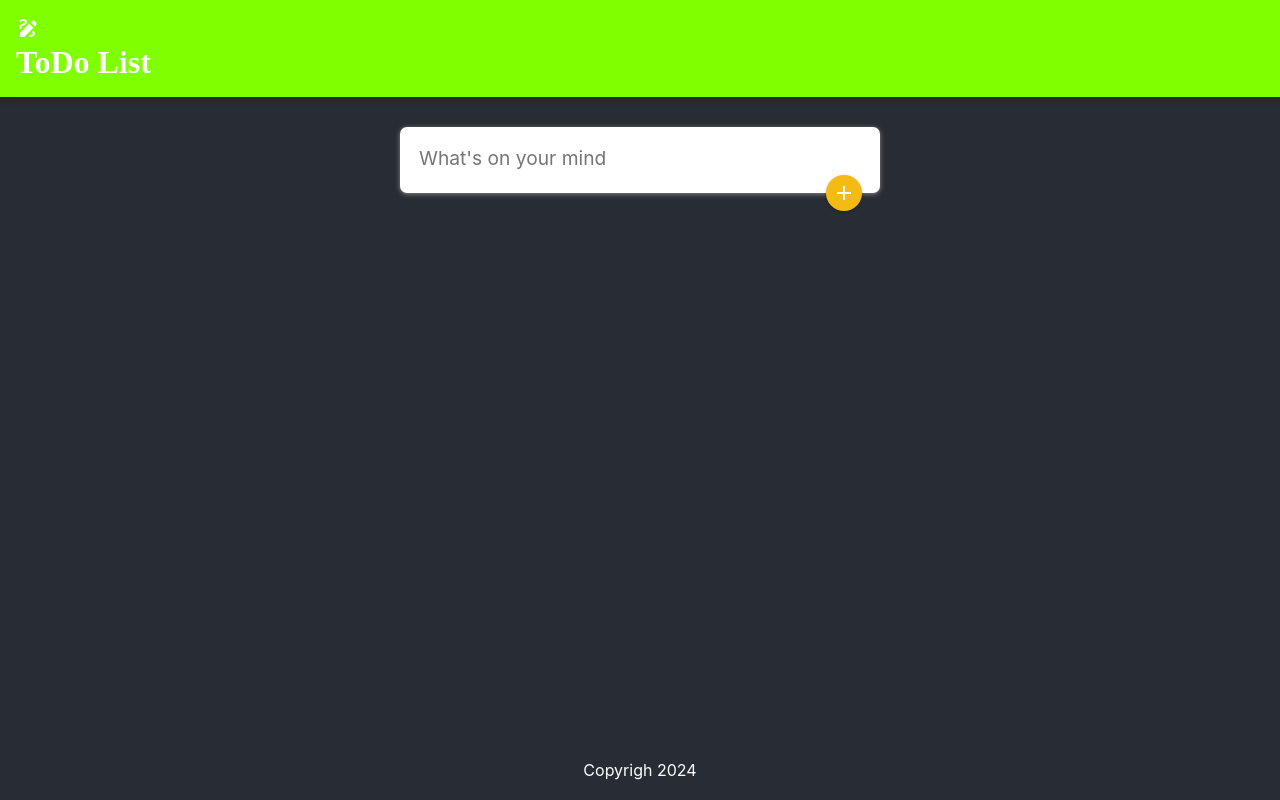
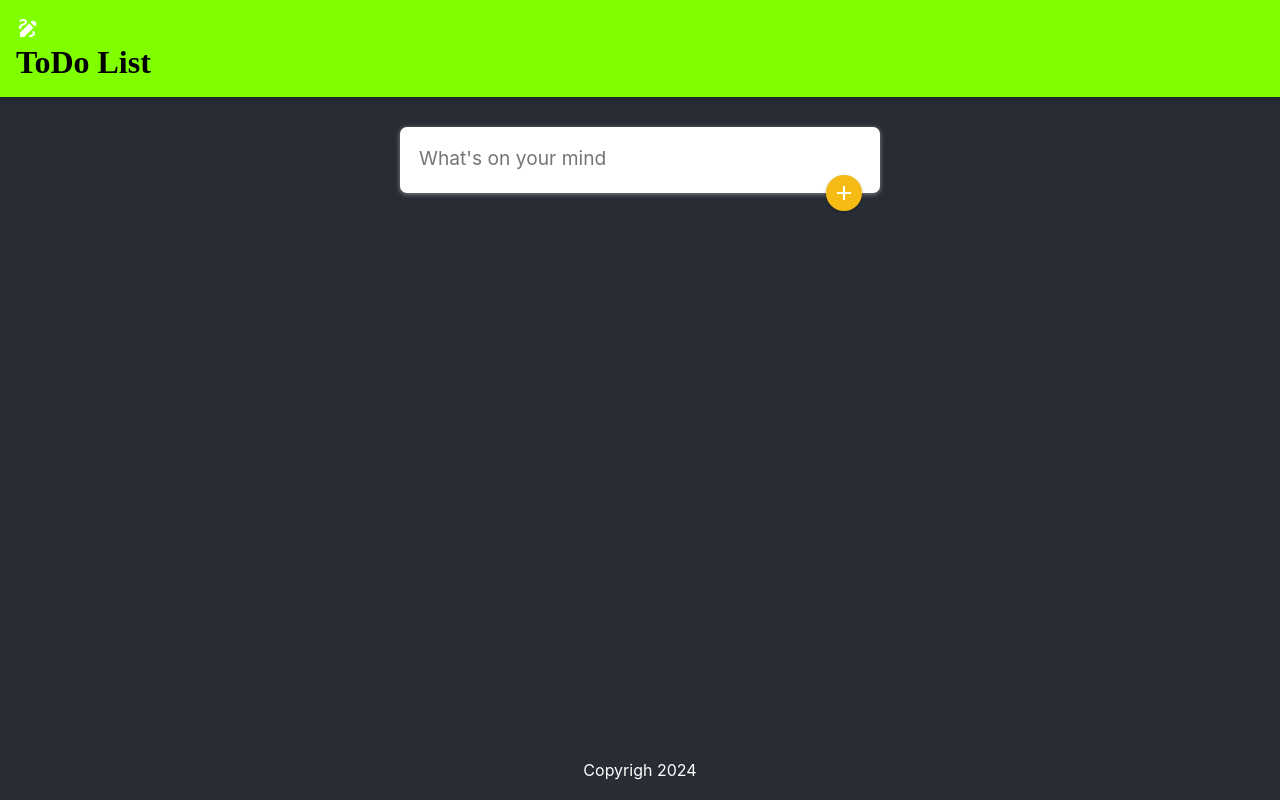
Before and after one commit to verasraul/react-notes-app, a React (Create React App) app: page / in a window 1280 px wide. Built offline with nearby package versions, Linux system fonts and the light colour scheme.

Commit message:
updating font colorers

```diff
--- a/public/style.css
+++ b/public/style.css
@@ -16,7 +16,7 @@ header {
 }
 
 header h1 {
-    color: #fff;
+    color: black;
     font-family: "McLaren", cursive;
 }
 
@@ -71,6 +71,7 @@ footer p {
 
 .note {
     background: white;
+    color: black;
     border-radius: 7px;
     box-shadow: 0 2px 5px #ccc;
     padding: 10px;
```
